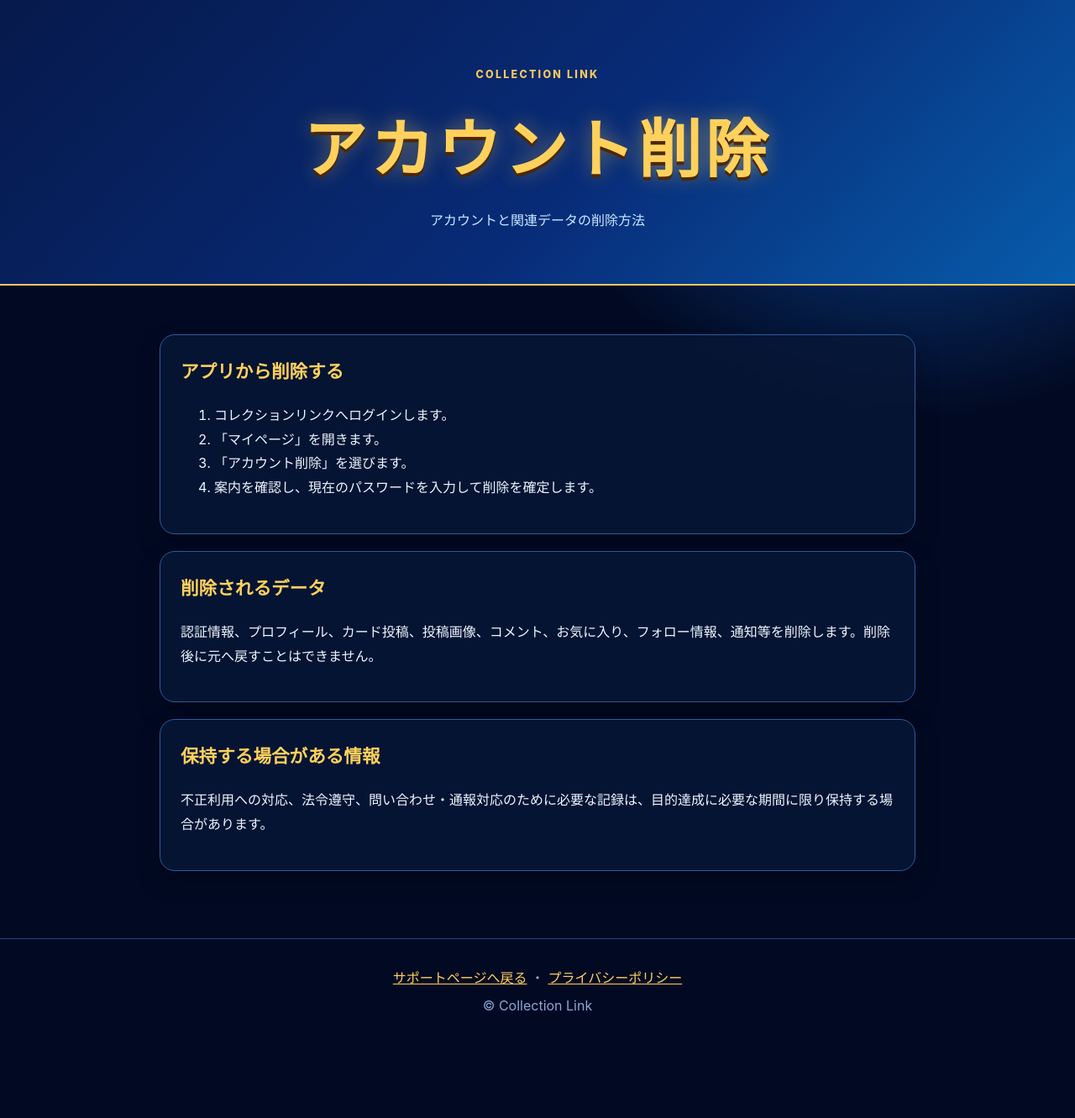
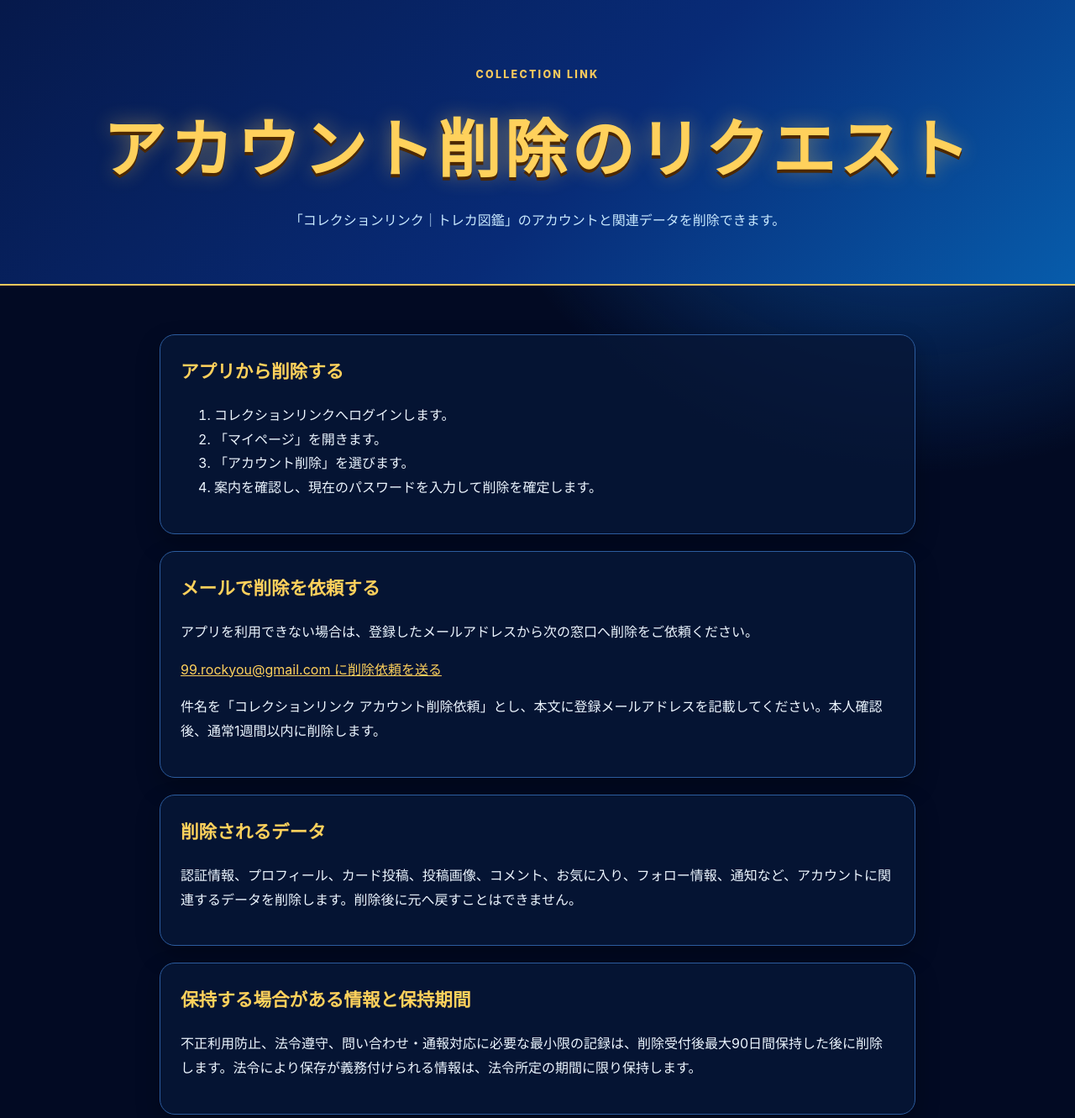
Before and after one commit to mindai-app/collection-link-support, a plain HTML site: page delete-account.html in a window 1280 px wide. Shown: the top 1331 px of the page at 84% size. Before the commit the page ends 1243 px from the top, so only its background shows below. Drawn offline with Linux system fonts and the light colour scheme.

Commit message:
Add account deletion request instructions

```diff
--- a/delete-account.html
+++ b/delete-account.html
@@ -3,15 +3,15 @@
 <head>
   <meta charset="utf-8" />
   <meta name="viewport" content="width=device-width, initial-scale=1" />
-    <meta name="description" content="コレクションリンクのアカウント削除方法" />
-    <title>アカウント削除｜コレクションリンク</title>
+  <meta name="description" content="コレクションリンク｜トレカ図鑑のアカウントと関連データの削除依頼方法" />
+  <title>アカウント削除依頼｜コレクションリンク</title>
   <link rel="stylesheet" href="style.css" />
 </head>
 <body>
 <header class="hero">
   <p class="eyebrow">COLLECTION LINK</p>
-      <h1>アカウント削除</h1>
-      <p class="description">アカウントと関連データの削除方法</p>
+  <h1>アカウント削除のリクエスト</h1>
+  <p class="description">「コレクションリンク｜トレカ図鑑」のアカウントと関連データを削除できます。</p>
 </header>
 <main>
   <section>
@@ -24,14 +24,23 @@
     </ol>
   </section>
   <section>
-        <h2>削除されるデータ</h2>
-        <p>認証情報、プロフィール、カード投稿、投稿画像、コメント、お気に入り、フォロー情報、通知等を削除します。削除後に元へ戻すことはできません。</p>
+    <h2>メールで削除を依頼する</h2>
+    <p>アプリを利用できない場合は、登録したメールアドレスから次の窓口へ削除をご依頼ください。</p>
+    <p><a href="mailto:99.rockyou@gmail.com?subject=%E3%82%B3%E3%83%AC%E3%82%AF%E3%82%B7%E3%83%A7%E3%83%B3%E3%83%AA%E3%83%B3%E3%82%AF%20%E3%82%A2%E3%82%AB%E3%82%A6%E3%83%B3%E3%83%88%E5%89%8A%E9%99%A4%E4%BE%9D%E9%A0%BC">99.rockyou@gmail.com に削除依頼を送る</a></p>
+    <p>件名を「コレクションリンク アカウント削除依頼」とし、本文に登録メールアドレスを記載してください。本人確認後、通常1週間以内に削除します。</p>
   </section>
   <section>
-        <h2>保持する場合がある情報</h2>
-        <p>不正利用への対応、法令遵守、問い合わせ・通報対応のために必要な記録は、目的達成に必要な期間に限り保持する場合があります。</p>
+    <h2>削除されるデータ</h2>
+    <p>認証情報、プロフィール、カード投稿、投稿画像、コメント、お気に入り、フォロー情報、通知など、アカウントに関連するデータを削除します。削除後に元へ戻すことはできません。</p>
+  </section>
+  <section>
+    <h2>保持する場合がある情報と保持期間</h2>
+    <p>不正利用防止、法令遵守、問い合わせ・通報対応に必要な最小限の記録は、削除受付後最大90日間保持した後に削除します。法令により保存が義務付けられる情報は、法令所定の期間に限り保持します。</p>
   </section>
 </main>
-    <footer><p><a href="index.html">サポートページへ戻る</a> ・ <a href="privacy.html">プライバシーポリシー</a></p><p>© Collection Link</p></footer>
+<footer>
+  <p><a href="index.html">サポートページへ戻る</a> ・ <a href="privacy.html">プライバシーポリシー</a></p>
+  <p>© Collection Link</p>
+</footer>
 </body>
 </html>
```
Lines whose indentation alone changed are shown as unchanged.
